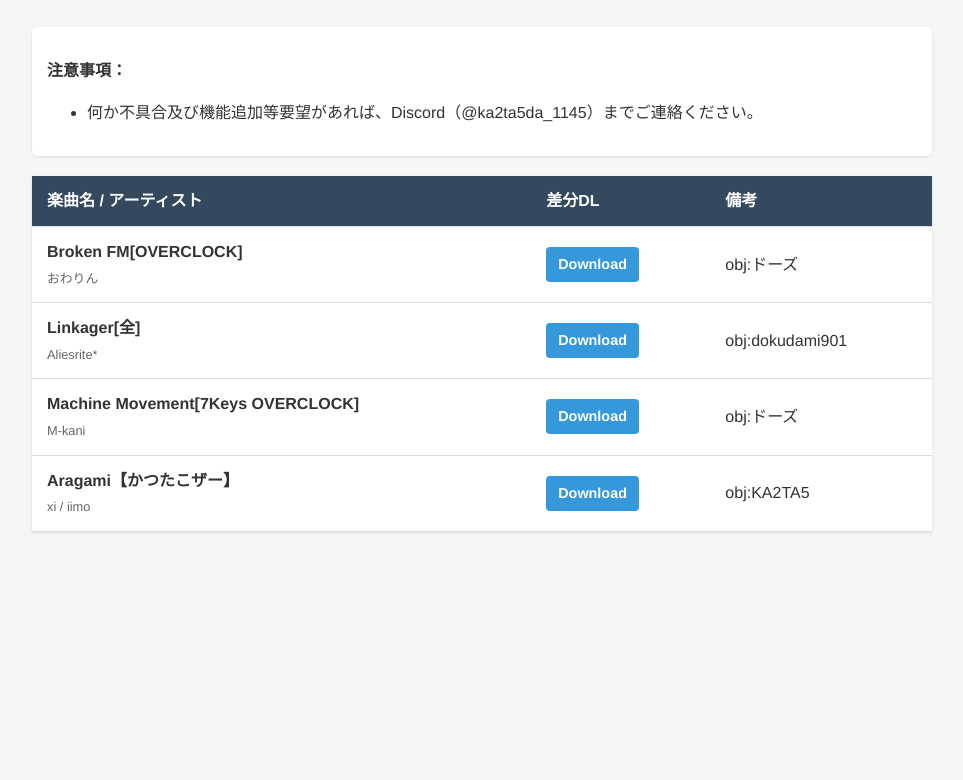
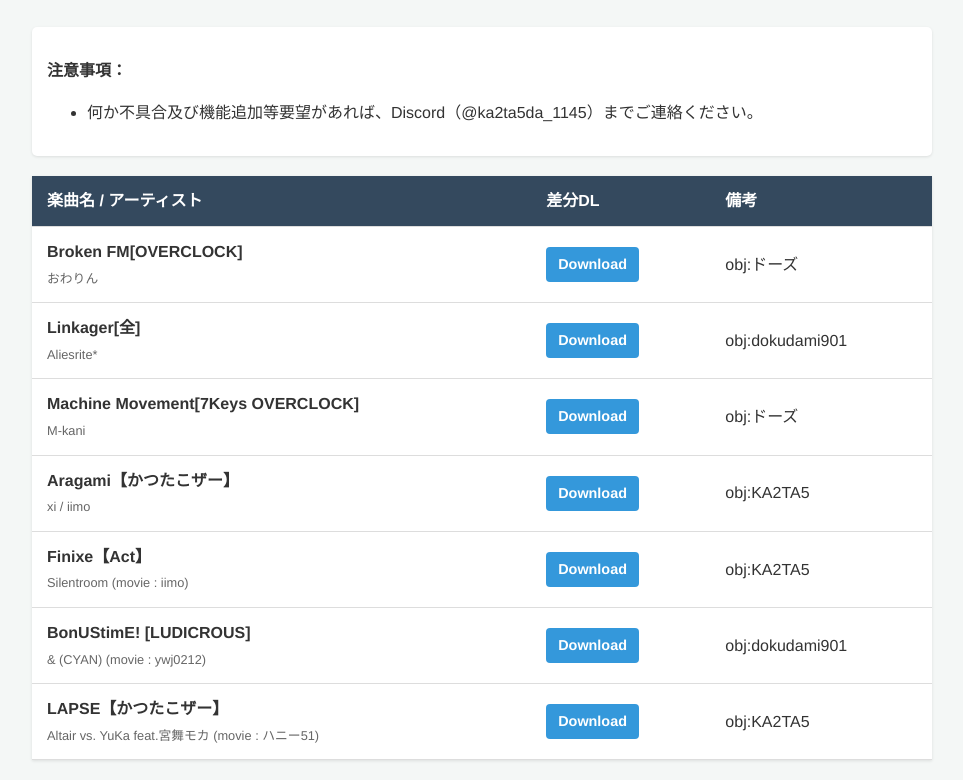
Before and after one commit to katutako/bmsserver_append_storage.github.io, a plain HTML site: page index.html in a window 1280 px wide. Shown: the part 175-955 px from the top of the page, without its empty margins (158-1121 px from the left). Before the commit the page ends 800 px from the top, so only its background shows below. Drawn offline with Linux system fonts and the light colour scheme.

Commit message:
Refactor index.html with updated content and styles

```diff
--- a/index.html
+++ b/index.html
@@ -165,6 +165,42 @@
                 obj:KA2TA5
             </td>
         </tr>
+        <tr>
+            <td>
+                <strong>Finixe【Act】</strong><br>
+                <span style="font-size: 0.8em; color: #666;">Silentroom (movie : iimo)</span>
+            </td>
+            <td>
+                <a href="https://stellabms.xyz/upload/6862" class="btn" target="_blank">Download</a>
+            </td>
+            <td>
+                obj:KA2TA5
+            </td>
+        </tr>
+        <tr>
+            <td>
+                <strong>BonUStimE! [LUDICROUS] </strong><br>
+                <span style="font-size: 0.8em; color: #666;">& (CYAN) (movie : ywj0212)</span>
+            </td>
+            <td>
+                <a href="https://stellabms.xyz/upload/6770" class="btn" target="_blank">Download</a>
+            </td>
+            <td>
+                obj:dokudami901
+            </td>
+        </tr>
+        <tr>
+            <td>
+                <strong>LAPSE【かつたこザー】</strong><br>
+                <span style="font-size: 0.8em; color: #666;">Altair vs. YuKa feat.宮舞モカ (movie : ハニー51)</span>
+            </td>
+            <td>
+                <a href="https://stellabms.xyz/upload/6666" class="btn" target="_blank">Download</a>
+            </td>
+            <td>
+                obj:KA2TA5
+            </td>
+        </tr>
     </tbody>
 </table>
 
```
